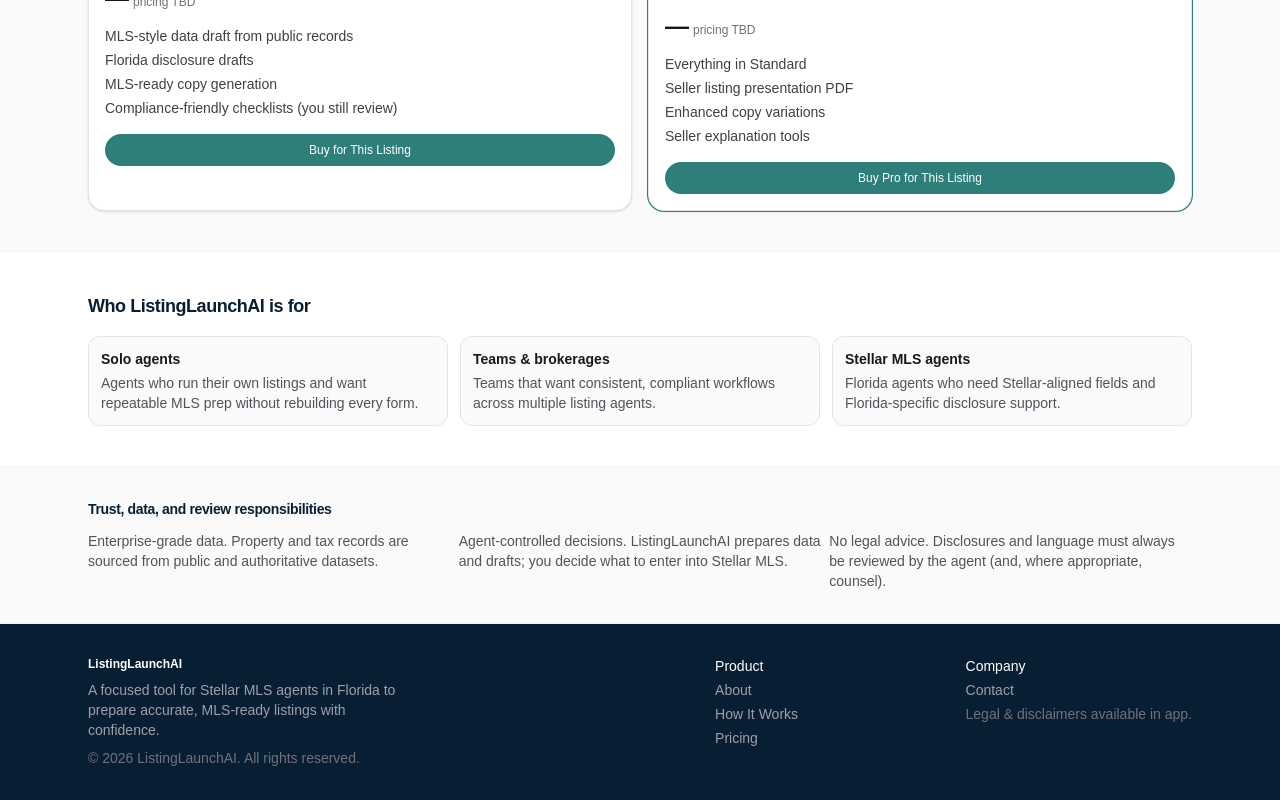
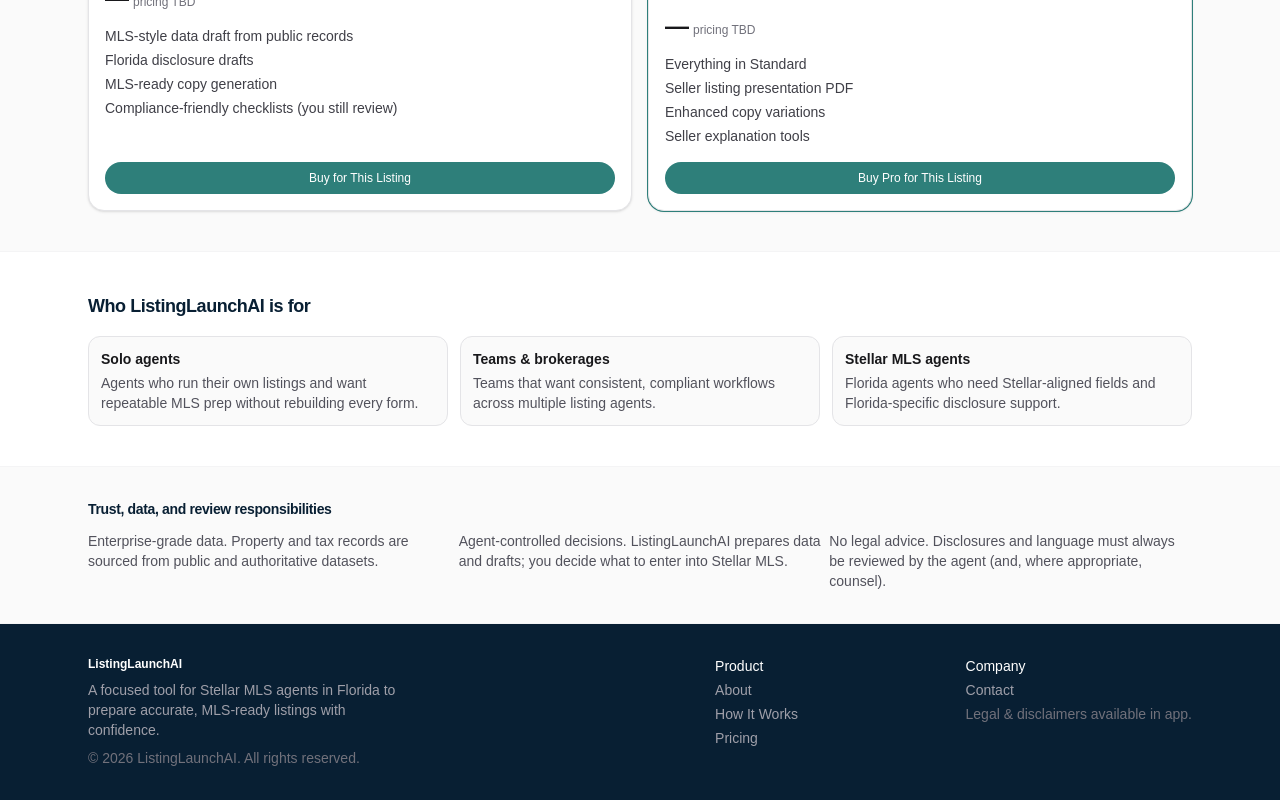
Before and after one commit to stroka22/listinglaunch-ai, a Next.js app: page / in a window 1280 px wide. Shown: the part 1552-2352 px from the top of the page. Built offline with nearby package versions, Linux system fonts and the light colour scheme.

Commit message:
Align pricing CTA buttons and confirm footer how-it-works link

```diff
--- a/app/marketing/page.tsx
+++ b/app/marketing/page.tsx
@@ -223,7 +223,7 @@
                 <li>MLS-ready copy generation</li>
                 <li>Compliance-friendly checklists (you still review)</li>
               </ul>
-              <div className="mt-4">
+              <div className="mt-auto pt-4">
                 <button
                   type="button"
                   className="w-full rounded-full bg-[#2E7F7A] px-3 py-2 text-xs font-medium text-white hover:bg-[#256963]"
@@ -232,7 +232,6 @@
                 </button>
               </div>
             </div>
-
             {/* Pro */}
             <div className="flex flex-col rounded-2xl border border-zinc-200 bg-white p-4 shadow-sm ring-1 ring-[#2E7F7A]">
               <div className="inline-flex items-center self-start rounded-full bg-[#081F33] px-2 py-0.5 text-[11px] font-medium text-white">
@@ -254,7 +253,7 @@
                 <li>Enhanced copy variations</li>
                 <li>Seller explanation tools</li>
               </ul>
-              <div className="mt-4">
+              <div className="mt-auto pt-4">
                 <button
                   type="button"
                   className="w-full rounded-full bg-[#2E7F7A] px-3 py-2 text-xs font-medium text-white hover:bg-[#256963]"
```
